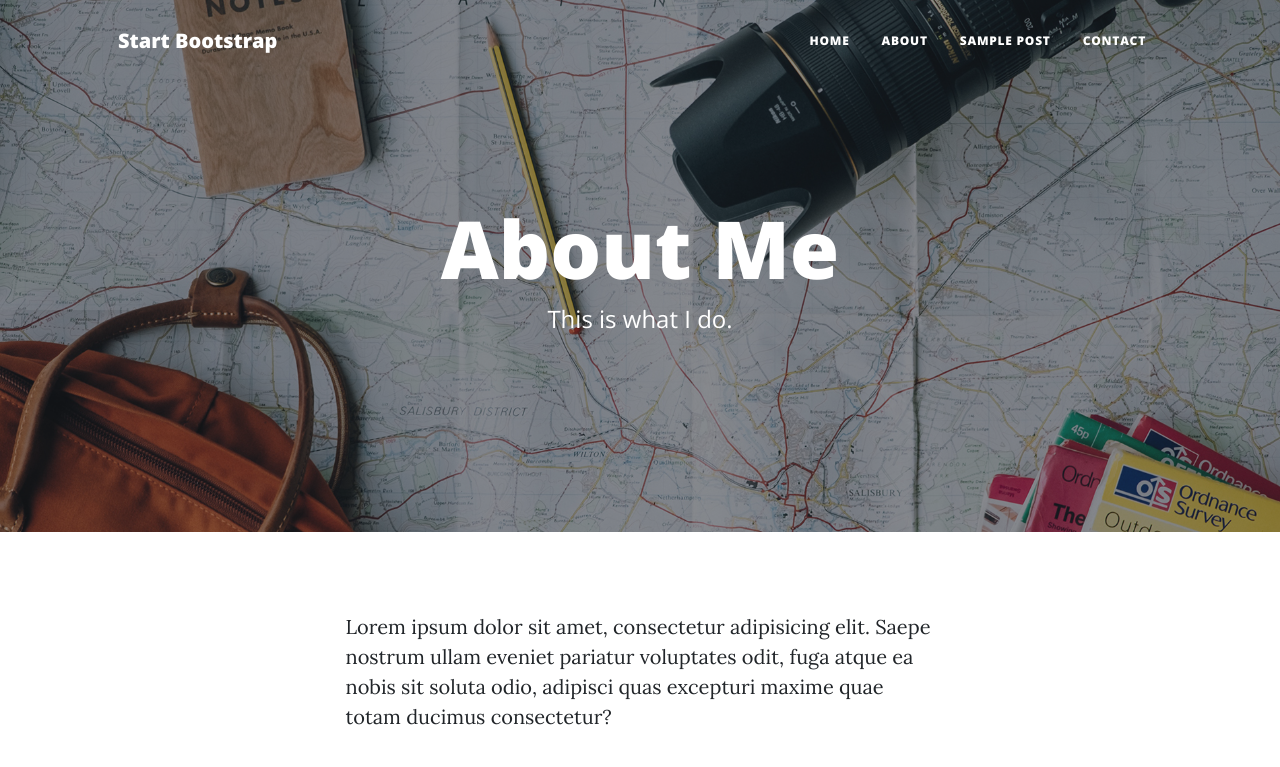
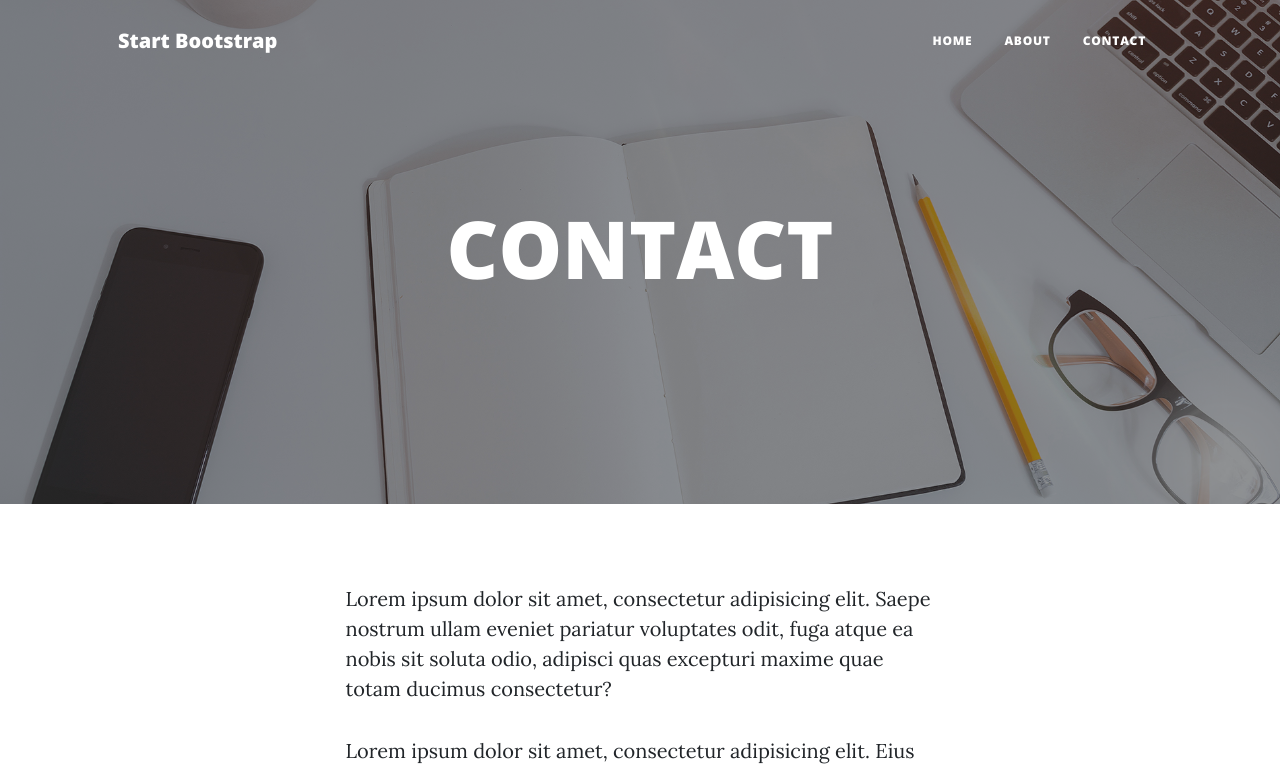
Before and after one commit to tunga3109/belhard, a Django app: template blog/templates/blog/about.html in a window 1280 px wide. Shown: the top 767 px of the page. Run offline with Django 4.2, Linux system fonts and the light colour scheme; the template is opened without the code that fills it, so the values that code supplies are empty; some libraries are stand-ins or nearby versions.

```diff
--- a/blog/admin.py
+++ b/blog/admin.py
@@ -58,7 +58,7 @@ class PostAdmin(admin.ModelAdmin):
         (
             'Дополнительное',
             {
-                'fields': ('date_created', 'author', 'slug')
+                'fields': ('date_created', 'author', 'slug', 'image')
             }
         )
     )
--- a/blog/templates/blog/about.html
+++ b/blog/templates/blog/about.html
@@ -1,53 +1,19 @@
-<!DOCTYPE html>
-<html lang="en">
-    <head>
-        <meta charset="utf-8" />
-        <meta name="viewport" content="width=device-width, initial-scale=1, shrink-to-fit=no" />
-        <meta name="description" content="" />
-        <meta name="author" content="" />
-        <title>Clean Blog - Start Bootstrap Theme</title>
-        <link rel="icon" type="image/x-icon" href="assets/favicon.ico" />
-        <!-- Font Awesome icons (free version)-->
-        <script src="https://use.fontawesome.com/releases/v6.1.0/js/all.js" crossorigin="anonymous"></script>
-        <!-- Google fonts-->
-        <link href="https://fonts.googleapis.com/css?family=Lora:400,700,400italic,700italic" rel="stylesheet" type="text/css" />
-        <link href="https://fonts.googleapis.com/css?family=Open+Sans:300italic,400italic,600italic,700italic,800italic,400,300,600,700,800" rel="stylesheet" type="text/css" />
-        <!-- Core theme CSS (includes Bootstrap)-->
-        <link href="css/styles.css" rel="stylesheet" />
-    </head>
-    <body>
-        <!-- Navigation-->
-        <nav class="navbar navbar-expand-lg navbar-light" id="mainNav">
-            <div class="container px-4 px-lg-5">
-                <a class="navbar-brand" href="index.html">Start Bootstrap</a>
-                <button class="navbar-toggler" type="button" data-bs-toggle="collapse" data-bs-target="#navbarResponsive" aria-controls="navbarResponsive" aria-expanded="false" aria-label="Toggle navigation">
-                    Menu
-                    <i class="fas fa-bars"></i>
-                </button>
-                <div class="collapse navbar-collapse" id="navbarResponsive">
-                    <ul class="navbar-nav ms-auto py-4 py-lg-0">
-                        <li class="nav-item"><a class="nav-link px-lg-3 py-3 py-lg-4" href="index.html">Home</a></li>
-                        <li class="nav-item"><a class="nav-link px-lg-3 py-3 py-lg-4" href="about.html">About</a></li>
-                        <li class="nav-item"><a class="nav-link px-lg-3 py-3 py-lg-4" href="post.html">Sample Post</a></li>
-                        <li class="nav-item"><a class="nav-link px-lg-3 py-3 py-lg-4" href="contact.html">Contact</a></li>
-                    </ul>
-                </div>
-            </div>
-        </nav>
-        <!-- Page Header-->
-        <header class="masthead" style="background-image: url('assets/img/about-bg.jpg')">
-            <div class="container position-relative px-4 px-lg-5">
-                <div class="row gx-4 gx-lg-5 justify-content-center">
-                    <div class="col-md-10 col-lg-8 col-xl-7">
-                        <div class="page-heading">
-                            <h1>About Me</h1>
-                            <span class="subheading">This is what I do.</span>
-                        </div>
-                    </div>
-                </div>
-            </div>
-        </header>
-        <!-- Main Content-->
+{% extends "blog/base.html"%}
+{% load static %}
+
+{%block title %}
+ABOUT
+{% endblock %}
+
+{% block image %}
+style="background-image: url('{% static 'assets/img/home-bg.jpg' %}')"
+{% endblock %}
+
+{% block heading %}
+<h1>CONTACT</h1>
+{% endblock %}
+
+{% block main %}
         <main class="mb-4">
             <div class="container px-4 px-lg-5">
                 <div class="row gx-4 gx-lg-5 justify-content-center">
@@ -55,49 +21,9 @@
                         <p>Lorem ipsum dolor sit amet, consectetur adipisicing elit. Saepe nostrum ullam eveniet pariatur voluptates odit, fuga atque ea nobis sit soluta odio, adipisci quas excepturi maxime quae totam ducimus consectetur?</p>
                         <p>Lorem ipsum dolor sit amet, consectetur adipisicing elit. Eius praesentium recusandae illo eaque architecto error, repellendus iusto reprehenderit, doloribus, minus sunt. Numquam at quae voluptatum in officia voluptas voluptatibus, minus!</p>
                         <p>Lorem ipsum dolor sit amet, consectetur adipisicing elit. Aut consequuntur magnam, excepturi aliquid ex itaque esse est vero natus quae optio aperiam soluta voluptatibus corporis atque iste neque sit tempora!</p>
+                        <iframe src="https://www.google.com/maps/d/embed?mid=1_ECVm1j8vq8hcyTlEPFP_wGe2Hk&hl=ru&ehbc=2E312F" width="100%" height="480"></iframe>
                     </div>
                 </div>
             </div>
         </main>
-        <!-- Footer-->
-        <footer class="border-top">
-            <div class="container px-4 px-lg-5">
-                <div class="row gx-4 gx-lg-5 justify-content-center">
-                    <div class="col-md-10 col-lg-8 col-xl-7">
-                        <ul class="list-inline text-center">
-                            <li class="list-inline-item">
-                                <a href="#!">
-                                    <span class="fa-stack fa-lg">
-                                        <i class="fas fa-circle fa-stack-2x"></i>
-                                        <i class="fab fa-twitter fa-stack-1x fa-inverse"></i>
-                                    </span>
-                                </a>
-                            </li>
-                            <li class="list-inline-item">
-                                <a href="#!">
-                                    <span class="fa-stack fa-lg">
-                                        <i class="fas fa-circle fa-stack-2x"></i>
-                                        <i class="fab fa-facebook-f fa-stack-1x fa-inverse"></i>
-                                    </span>
-                                </a>
-                            </li>
-                            <li class="list-inline-item">
-                                <a href="#!">
-                                    <span class="fa-stack fa-lg">
-                                        <i class="fas fa-circle fa-stack-2x"></i>
-                                        <i class="fab fa-github fa-stack-1x fa-inverse"></i>
-                                    </span>
-                                </a>
-                            </li>
-                        </ul>
-                        <div class="small text-center text-muted fst-italic">Copyright &copy; Your Website 2022</div>
-                    </div>
-                </div>
-            </div>
-        </footer>
-        <!-- Bootstrap core JS-->
-        <script src="https://cdn.jsdelivr.net/npm/bootstrap@5.1.3/dist/js/bootstrap.bundle.min.js"></script>
-        <!-- Core theme JS-->
-        <script src="js/scripts.js"></script>
-    </body>
-</html>
+{% endblock %}
--- a/blog/templates/blog/base.html
+++ b/blog/templates/blog/base.html
@@ -21,7 +21,7 @@
         {% include "blog/navigation.html" %}
 
 {#        {% include "blog/header.html" %}#}
-        <header class="masthead" style="background-image: url('{% static 'assets/img/home-bg.jpg' %}')">
+        <header class="masthead" {% block image %} {% endblock %}>
             <div class="container position-relative px-4 px-lg-5">
                 <div class="row gx-4 gx-lg-5 justify-content-center">
                     <div class="col-md-10 col-lg-8 col-xl-7">
--- a/blog/templates/blog/contact.html
+++ b/blog/templates/blog/contact.html
@@ -1,7 +1,12 @@
 {% extends "blog/base.html"%}
+{% load static %}
 
 {%block title %}
 CONTACT
+{% endblock %}
+
+{% block image %}
+style="background-image: url('{% static 'assets/img/home-bg.jpg' %}')"
 {% endblock %}
 
 {% block heading %}
--- a/blog/templates/blog/footer.html
+++ b/blog/templates/blog/footer.html
@@ -28,7 +28,7 @@
                                 </a>
                             </li>
                         </ul>
-                        <div class="small text-center text-muted fst-italic">Copyright &copy; Your Website 2022</div>
+                        <div class="small text-center text-muted fst-italic">Copyright &copy; Your Website {% now 'Y' %}</div>
                     </div>
                 </div>
             </div>
--- a/blog/templates/blog/index.html
+++ b/blog/templates/blog/index.html
@@ -1,7 +1,12 @@
 {% extends "blog/base.html" %}
+{% load static %}
 
 {% block title %}
 HOME
+{% endblock %}
+
+{% block image %}
+style="background-image: url('{% static 'assets/img/home-bg.jpg' %}')"
 {% endblock %}
 
 {% block heading %}
--- a/blog/templates/blog/navigation.html
+++ b/blog/templates/blog/navigation.html
@@ -9,7 +9,7 @@
                 <div class="collapse navbar-collapse" id="navbarResponsive">
                     <ul class="navbar-nav ms-auto py-4 py-lg-0">
                         <li class="nav-item"><a class="nav-link px-lg-3 py-3 py-lg-4" href="{% url 'blog_posts' %}">Home</a></li>
-                        <li class="nav-item"><a class="nav-link px-lg-3 py-3 py-lg-4" href="about.html">About</a></li>
+                        <li class="nav-item"><a class="nav-link px-lg-3 py-3 py-lg-4" href="{% url 'blog_about' %}">About</a></li>
                         <li class="nav-item"><a class="nav-link px-lg-3 py-3 py-lg-4" href="{% url 'blog_contact' %}">Contact</a></li>
                     </ul>
                 </div>
--- a/blog/urls.py
+++ b/blog/urls.py
@@ -1,8 +1,9 @@
 from django.urls import path
-from .views import blog_list, post_detail, contact
+from .views import blog_list, post_detail, contact, about
 
 urlpatterns = [
     path('', blog_list, name='blog_posts'),
     path('contact/', contact, name='blog_contact'),
+    path('about/', about, name='blog_about'),
     path('<slug:post_slug>/', post_detail, name='blog_post')
 ]
--- a/blog/views.py
+++ b/blog/views.py
@@ -26,5 +26,9 @@ def contact(request: HttpRequest):
     return render(request, 'blog/contact.html', {'contact_form': form})
 
 
+def about(request: HttpRequest):
+    return render(request, 'blog/about.html')
+
+
 def error404(request, exception):
     return render(request, 'blog/error_404.html')
--- a/mysite/urls.py
+++ b/mysite/urls.py
@@ -13,6 +13,8 @@ Including another URLconf
     1. Import the include() function: from django.urls import include, path
     2. Add a URL to urlpatterns:  path('blog/', include('blog.urls'))
 """
+from django.conf import settings
+from django.conf.urls.static import static
 from django.contrib import admin
 from django.urls import path, include
 
@@ -24,4 +26,8 @@ urlpatterns = [ # название должно быть urlpatterns. Строг
     path('', include('blog.urls'))
 ]
 
+if settings.DEBUG:
+    urlpatterns += static(settings.MEDIA_URL, document_root=settings.MEDIA_ROOT)   #!!!!!!!!!!
+
+
 handler404 = 'blog.views.error404' #зарезервированная переменная
```
Also changed, not shown: blog/models.py (+7 -0 lines), blog/templates/blog/post.html (+12 -0 lines), mysite/settings.py (+6 -10 lines).
